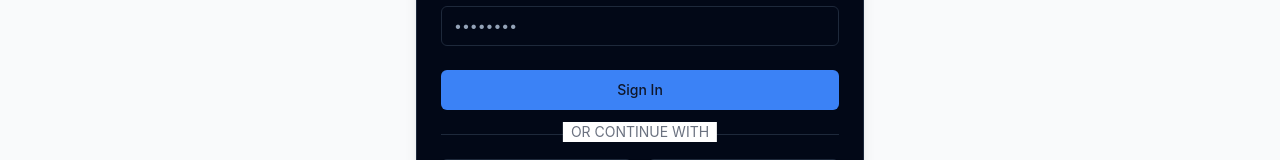
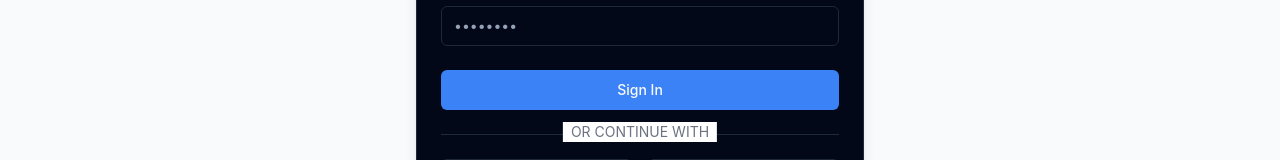
Before and after one commit to SadiqNaizam/mlo-a774-a489, a React (Vite) app: page / in a window 1280 px wide. Shown: the part 383-543 px from the top of the page. Built offline with nearby package versions, Linux system fonts and the light colour scheme.

Commit message:
Updated code files via regeneration: index.css

```diff
--- a/src/index.css
+++ b/src/index.css
@@ -59,7 +59,7 @@
     --popover-foreground: 210 40% 98%;
 
     --primary: 217.2 91.2% 59.8%;
-    --primary-foreground: 222.2 47.4% 11.2%;
+    --primary-foreground: 210 40% 98%;
 
     --secondary: 217.2 32.6% 17.5%;
     --secondary-foreground: 210 40% 98%;
```
